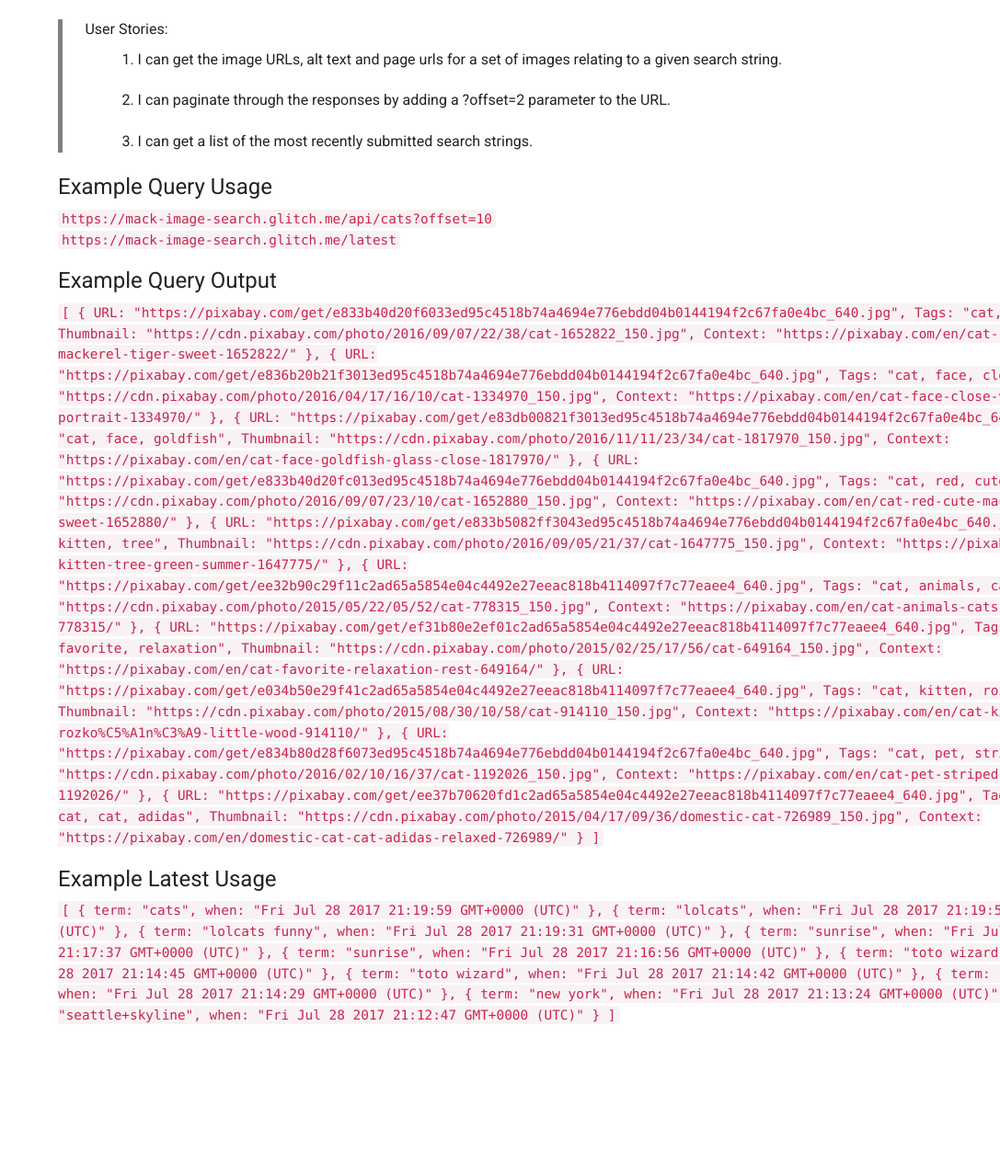
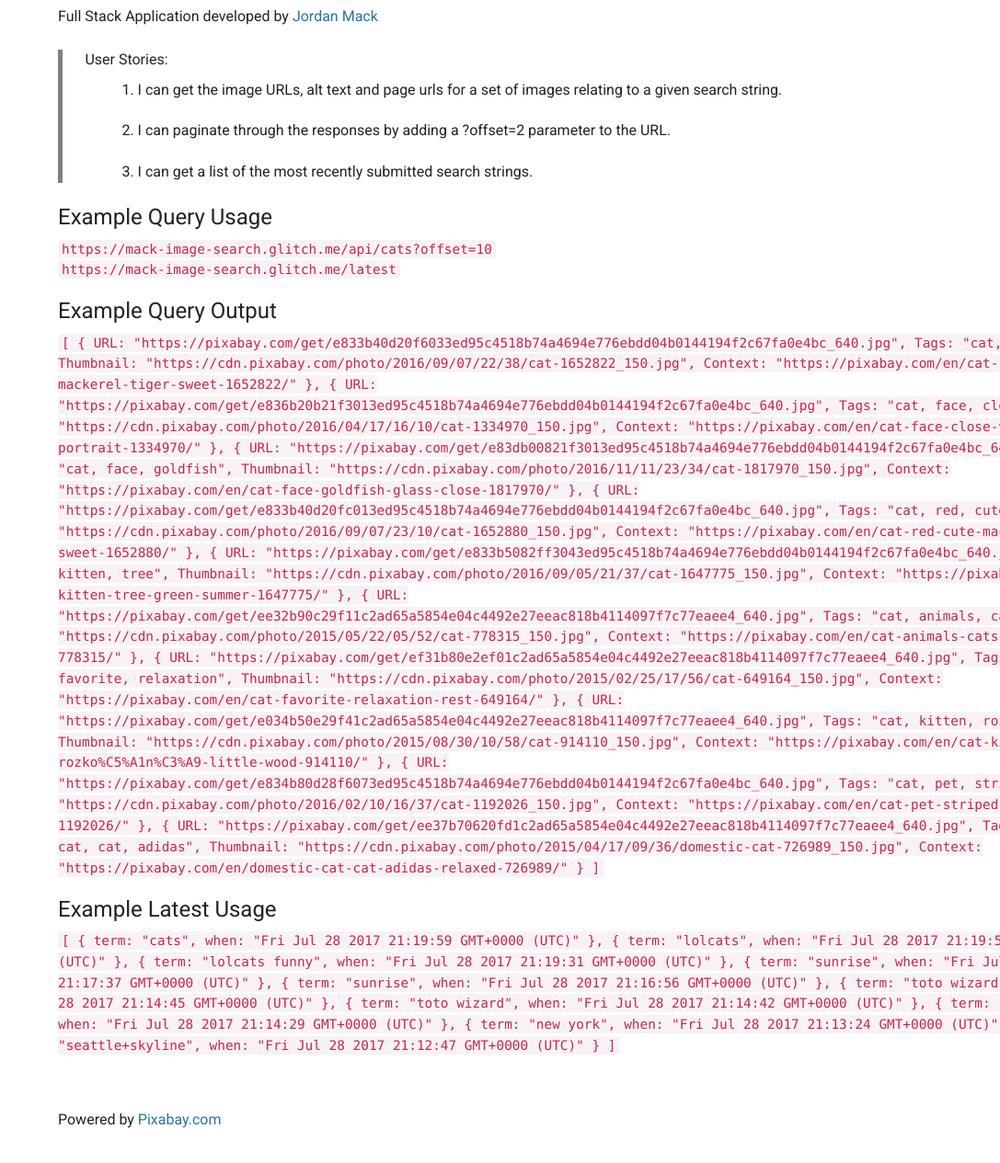
Before and after one commit to JordanMack92/Image-Search-Abstraction-Layer, a website: page views/index.html in a window 1280 px wide. Shown: the part 103-1368 px from the top of the page at 92% size, without its empty margins (193-1280 px from the left). Before the commit the page ends 1219 px from the top, so only its background shows below. Drawn offline with nearby package versions, Linux system fonts and the light colour scheme.

Commit message:
first commit

```diff
--- a/public/style.css
+++ b/public/style.css
@@ -1,4 +1,8 @@
 /****** Main Styling ******/
+
+.credits{
+  margin: 5% 0% 5% 0%;
+}
 
 #user-stories{
   border-left: 5px solid gray;
--- a/views/index.html
+++ b/views/index.html
@@ -11,6 +11,10 @@
    <body>
       <div class="container">
          <h1>API Basejump: Image Search Abstraction Layer</h1>
+
+        <p>
+          Full Stack Application developed by <a href = "https://www.freecodecamp.com/jordanmack92" target = "_blank">Jordan Mack</a>
+        </p>
 
         <div id = "user-stories">
           <div id = "user-stories-text">
@@ -143,6 +147,11 @@ when: "Fri Jul 28 2017 21:12:47 GMT+0000 (UTC)"
 ]</code>
         </div>
 
+        <div class = "credits">
+          <p>
+            Powered by <a href="https://www.pixabay.com" target = "_blank">Pixabay.com</a>
+          </p>
+        </div>
 
 
       </div>
```
